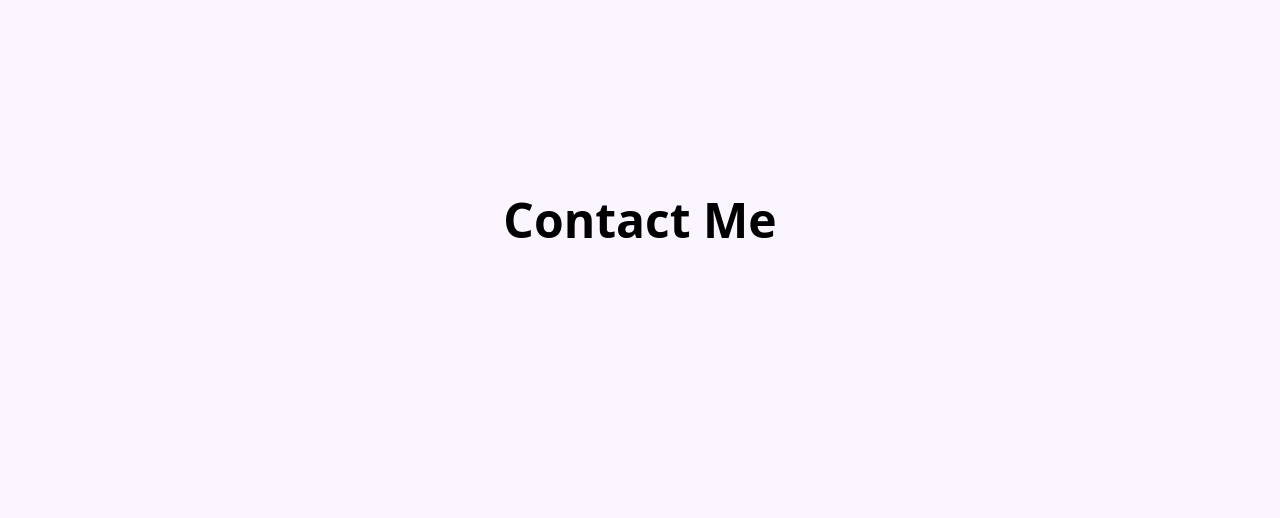
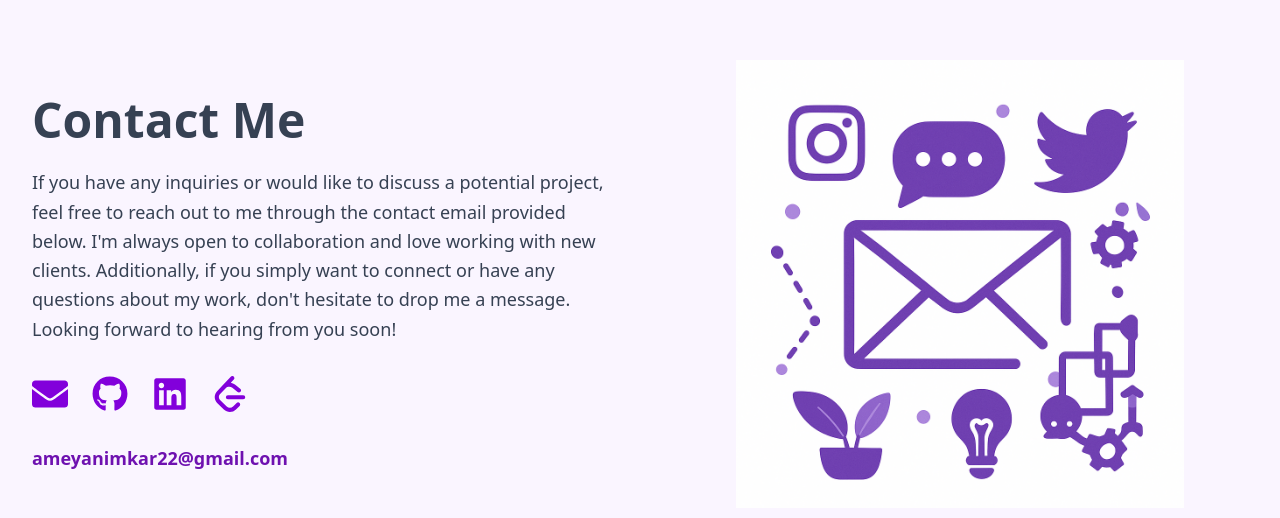
Before and after one commit to AmeyaNimkar22/Portfolio, a React (Vite) app: page / in a window 1280 px wide. Shown: the part 3508-4026 px from the top of the page. Built offline with nearby package versions, Linux system fonts and the light colour scheme.

Commit message:
Added contact me

```diff
--- a/src/App.jsx
+++ b/src/App.jsx
@@ -3,6 +3,7 @@ import Navbar from './components/Navbar';
 import HomeSection from './components/HomeSection';
 import About from './pages/About';
 import SkillGrid from './components/SkillGrid';
+import Contact from './pages/Contact';
 
 function App() {
   return (
@@ -23,7 +24,7 @@ function App() {
       </section>
 
       <section id="contact" className="min-h-screen bg-purple-50 flex items-center justify-center py-16">
-        <h1 className="text-5xl font-bold">Contact Me</h1>
+        <h1 className="text-5xl font-bold"><Contact/></h1>
       </section>
     </div>
   );
--- a/src/pages/Contact.jsx
+++ b/src/pages/Contact.jsx
@@ -1,8 +1,41 @@
-// src/pages/Contact.js
 import React from 'react';
+import { FaGithub, FaLinkedin, FaEnvelope } from 'react-icons/fa';
+import { SiLeetcode } from 'react-icons/si';
 
-const Contact = () => {
-  return <h1>Contact Me</h1>;
-};
+import contactImg from "../assets/contactImg.png";
 
-export default Contact;
+export default function Contact() {
+  return (
+    <section className="flex flex-col lg:flex-row min-h-screen">
+      {/* Text Section */}
+      <div className="flex flex-col justify-center p-8 lg:w-1/2">
+        <h2 className="text-5xl font-bold text-gray-700 mb-6">Contact Me</h2>
+        <p className="text-lg font-normal text-gray-700 mb-8 leading-relaxed">
+          If you have any inquiries or would like to discuss a potential project, feel free to reach out to me through the contact email provided below.
+          I'm always open to collaboration and love working with new clients. Additionally, if you simply want to connect or have any questions about my work,
+          don't hesitate to drop me a message. Looking forward to hearing from you soon!
+        </p>
+        <div className="flex gap-6">
+          <a href="mailto:ameyanimkar22@gmail.com" className="text-purple-700 text-4xl hover:text-purple-500">
+            <FaEnvelope />
+          </a>
+          <a href="https://github.com/AmeyaNimkar22" target="_blank" className="text-purple-700 text-4xl hover:text-purple-500">
+            <FaGithub />
+          </a>
+          <a href="https://www.linkedin.com/in/ameya-nimkar-57b987339/" target="_blank" className="text-purple-700 text-4xl hover:text-purple-500">
+            <FaLinkedin />
+          </a>
+          <a href="https://leetcode.com/u/Ameya2204/" target="_blank" className="text-purple-700 text-4xl hover:text-purple-500">
+            <SiLeetcode />
+          </a>
+        </div>
+        <p className="text-lg font-semibold text-purple-800 mt-8">ameyanimkar22@gmail.com</p>
+      </div>
+
+      {/* Image Section */}
+      <div className="lg:w-1/2 flex items-center justify-center p-8 bg-purple-50">
+        <img src={contactImg} alt="Contact" className="w-full max-w-md " />
+      </div>
+    </section>
+  );
+}
```
Also changed, not shown: src/assets/contactImg.png (added).
